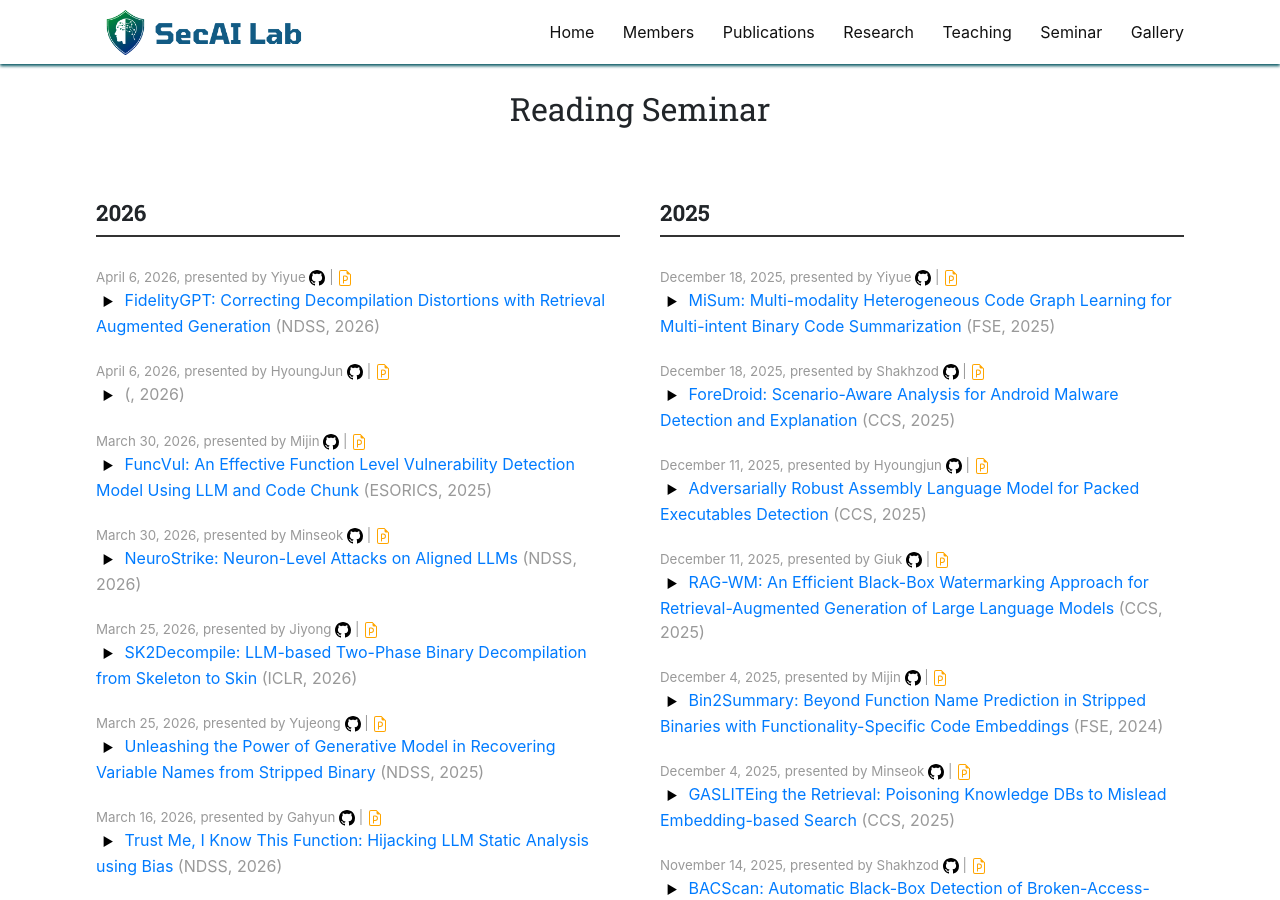
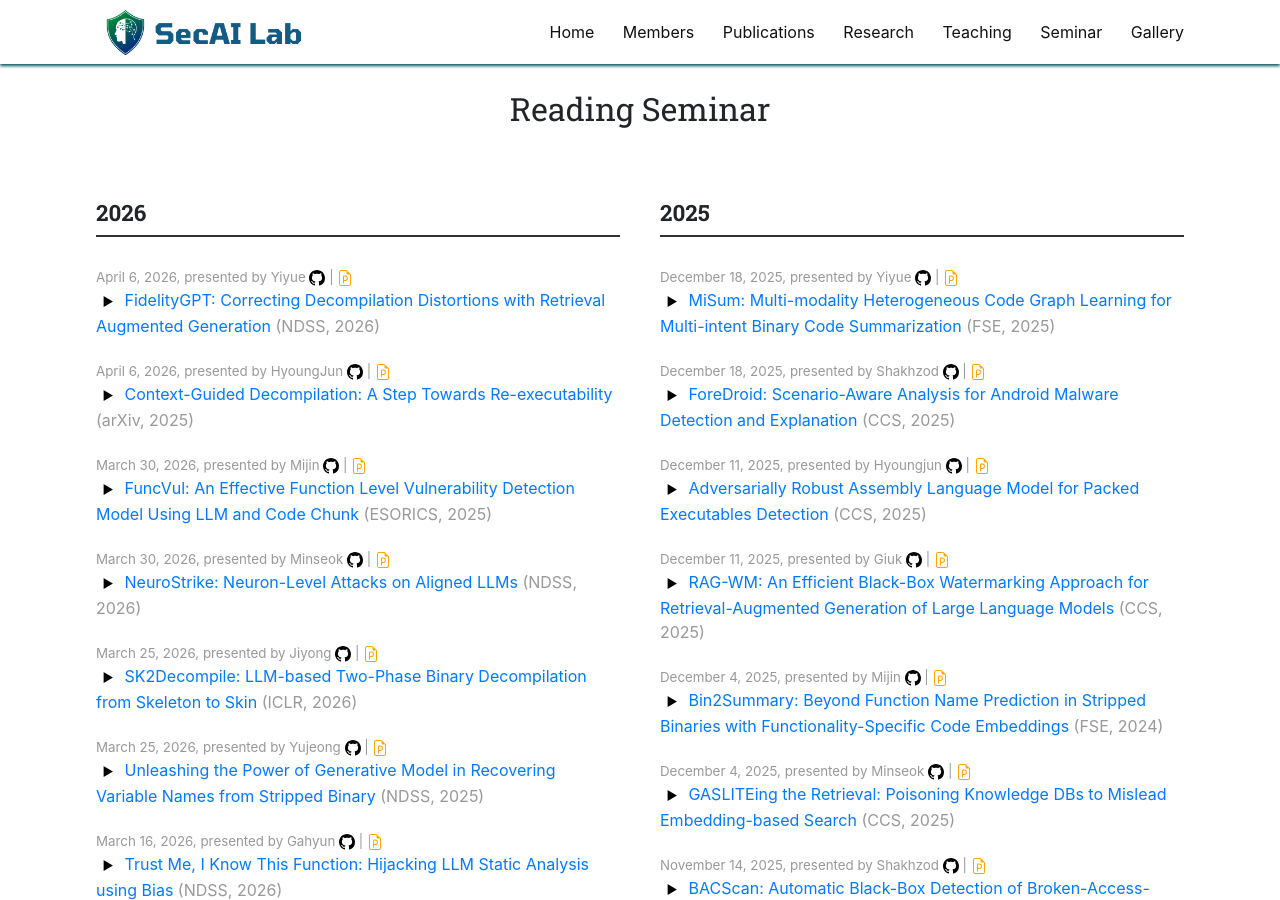
Before and after one commit to SecAI-Lab/secai-lab.github.io, a Jekyll site: the page built from pages/seminar.md, in a window 1280 px wide and 900 px high. Built offline with Jekyll 4.4.1, drawn with Linux system fonts in a browser that asks for light colours; nearby versions of some CDN libraries.

Commit message:
Update readings.yml

```diff
--- a/_data/readings.yml
+++ b/_data/readings.yml
@@ -1,11 +1,11 @@
-- title: ""
-  link: ""
+- title: "Context-Guided Decompilation: A Step Towards Re-executability"
+  link: "https://arxiv.org/abs/2511.01763"
   ppt_link: ""
   code_link: ""
   presenter: HyoungJun
-  conference:
+  conference: arXiv
   date: 2026.04.06
-  pub_year: 2026
+  pub_year: 2025
   discussion: "(Discussion) "
 
 - title: "FidelityGPT: Correcting Decompilation Distortions with Retrieval Augmented Generation"
```
